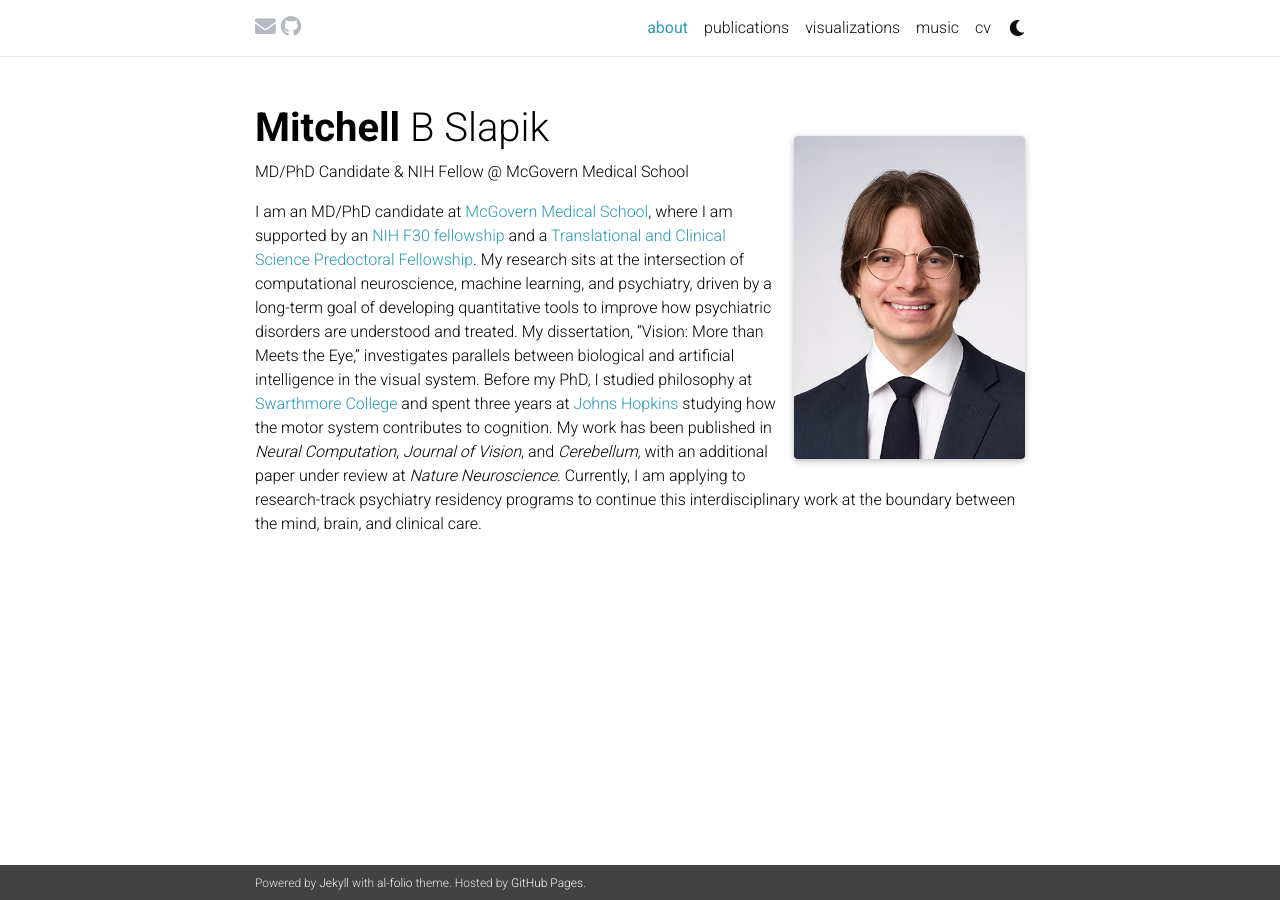
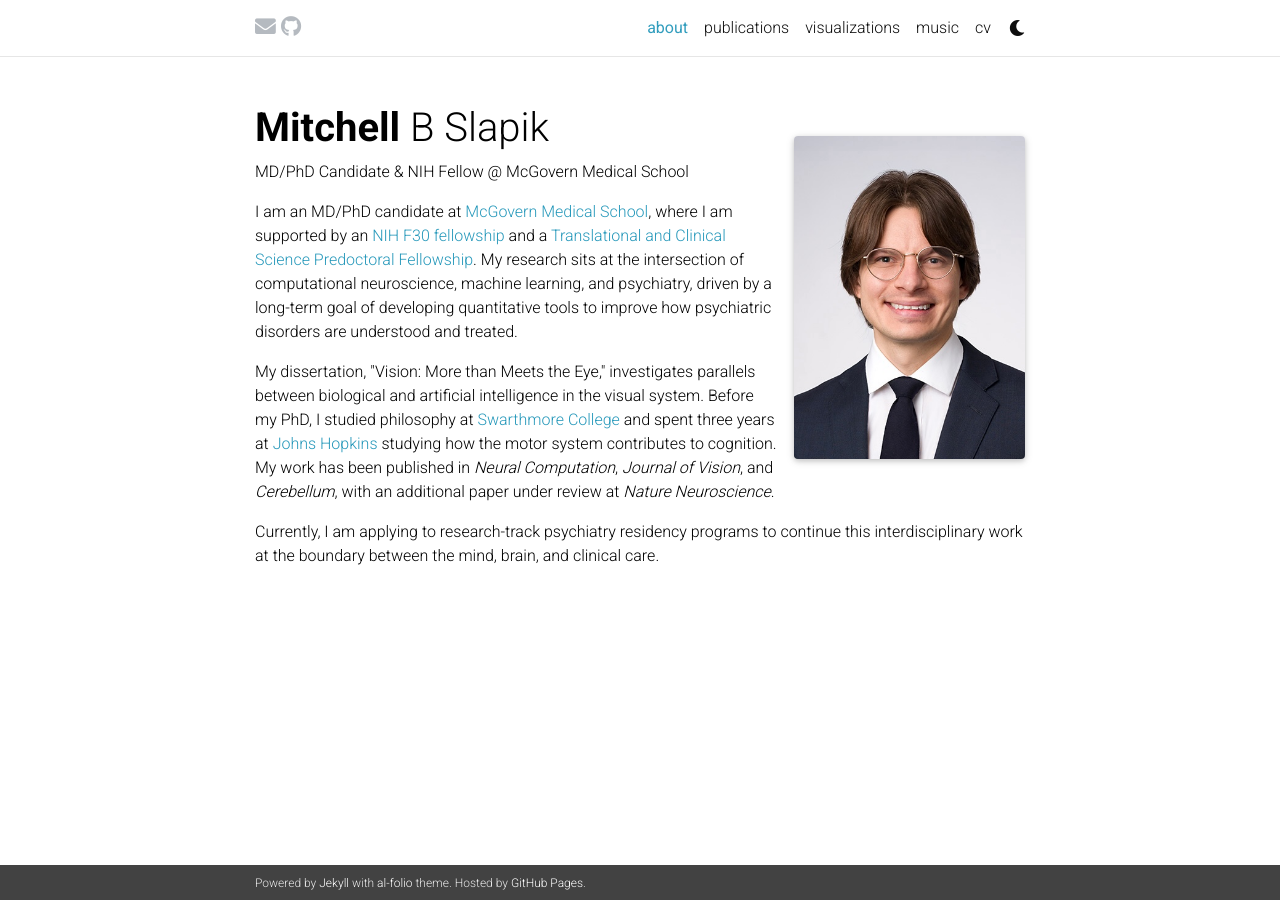
Before and after one commit to mitchellslapik/mitchellslapik.github.io, a Jekyll site: the page built from _pages/about.md, in a window 1280 px wide. Built offline with Jekyll 4.4.1, drawn with Linux system fonts in a browser that asks for light colours; full-size pictures stand in for the smaller copies a plugin makes; comment, search, counter and statistics services are not loaded; a style sheet for code colours, icons or effects is not loaded.

```diff
--- a/_pages/about.md
+++ b/_pages/about.md
@@ -14,6 +14,8 @@ selected_papers: false # includes a list of papers marked as "selected={true}"
 social: false  # includes social icons at the bottom of the page
 ---
 
-I am an MD/PhD candidate at <a href="https://med.uth.edu/">McGovern Medical School</a>, where I am supported by an <a href="https://researchtraining.nih.gov/programs/fellowships/F30">NIH F30 fellowship</a> and a <a href="https://gsbs.uth.edu/ccts-t32/">Translational and Clinical Science Predoctoral Fellowship</a>. My research sits at the intersection of computational neuroscience, machine learning, and psychiatry, driven by a long-term goal of developing quantitative tools to improve how psychiatric disorders are understood and treated.
-My dissertation, "Vision: More than Meets the Eye," investigates parallels between biological and artificial intelligence in the visual system. Before my PhD, I studied philosophy at <a href="https://www.swarthmore.edu/">Swarthmore College</a> and spent three years at <a href="https://www.jhu.edu/">Johns Hopkins</a> studying how the motor system contributes to cognition. My work has been published in <em>Neural Computation</em>, <em>Journal of Vision</em>, and <em>Cerebellum</em>, with an additional paper under review at <em>Nature Neuroscience</em>.
-Currently, I am applying to research-track psychiatry residency programs to continue this interdisciplinary work at the boundary between the mind, brain, and clinical care.
+<p>I am an MD/PhD candidate at <a href="https://med.uth.edu/">McGovern Medical School</a>, where I am supported by an <a href="https://researchtraining.nih.gov/programs/fellowships/F30">NIH F30 fellowship</a> and a <a href="https://gsbs.uth.edu/ccts-t32/">Translational and Clinical Science Predoctoral Fellowship</a>. My research sits at the intersection of computational neuroscience, machine learning, and psychiatry, driven by a long-term goal of developing quantitative tools to improve how psychiatric disorders are understood and treated.</p>
+
+<p>My dissertation, "Vision: More than Meets the Eye," investigates parallels between biological and artificial intelligence in the visual system. Before my PhD, I studied philosophy at <a href="https://www.swarthmore.edu/">Swarthmore College</a> and spent three years at <a href="https://www.jhu.edu/">Johns Hopkins</a> studying how the motor system contributes to cognition. My work has been published in <em>Neural Computation</em>, <em>Journal of Vision</em>, and <em>Cerebellum</em>, with an additional paper under review at <em>Nature Neuroscience</em>.</p>
+
+<p>Currently, I am applying to research-track psychiatry residency programs to continue this interdisciplinary work at the boundary between the mind, brain, and clinical care.</p>
```
